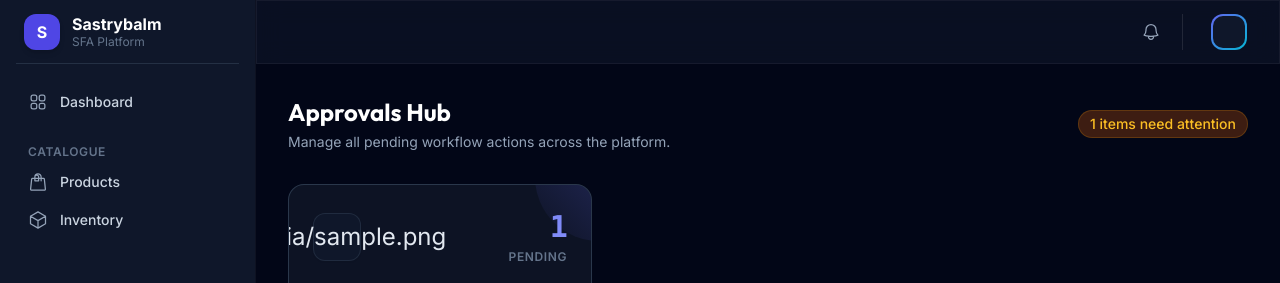
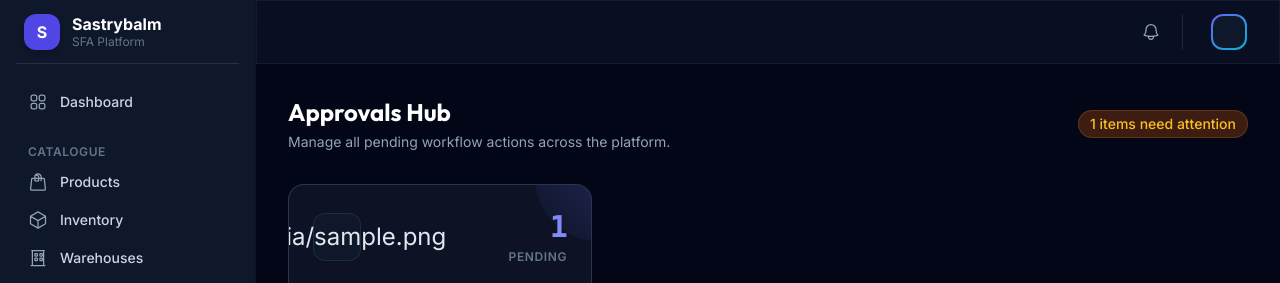
Before and after one commit to abhitejvissamsetty/Sastrybalm, a FastAPI app: template app/templates/approvals/hub.html in a window 1280 px wide. Shown: the top 283 px of the page. Run offline with FastAPI, Linux system fonts and the light colour scheme; the template is opened without the code that fills it: most values are stand-ins (such as "Sample title", 1, 10 or a date in 2020); data that the repository does not hold is empty.

Commit message:
Update sidebar.html

```diff
--- a/app/templates/shared/sidebar.html
+++ b/app/templates/shared/sidebar.html
@@ -139,6 +139,16 @@
               Inventory
             </a>
           </li>
+          <li>
+            <a href="/warehouses"
+               class="flex items-center gap-x-3 rounded-lg px-3 py-2 font-medium transition-colors duration-100
+                      {% if path.startswith('/warehouses') or path.startswith('/settings/warehouses') %}bg-indigo-600 text-white{% else %}text-slate-300 hover:bg-slate-800 hover:text-white{% endif %}">
+              <svg class="h-5 w-5 flex-shrink-0 {% if not (path.startswith('/warehouses') or path.startswith('/settings/warehouses')) %}text-slate-400{% endif %}" fill="none" viewBox="0 0 24 24" stroke-width="1.5" stroke="currentColor">
+                <path stroke-linecap="round" stroke-linejoin="round" d="M3.75 21h16.5M4.5 3h15M5.25 3v18m13.5-18v18M9 6.75h1.5s.75 0 .75.75v1.5s0 .75-.75.75H9s-.75 0-.75-.75v-1.5s0-.75.75-.75zm6 0h1.5s.75 0 .75.75v1.5s0 .75-.75.75H15s-.75 0-.75-.75v-1.5s0-.75.75-.75zM9 12h1.5s.75 0 .75.75v1.5s0 .75-.75.75H9s-.75 0-.75-.75v-1.5s0-.75.75-.75zm6 0h1.5s.75 0 .75.75v1.5s0 .75-.75.75H15s-.75 0-.75-.75v-1.5s0-.75.75-.75z" />
+              </svg>
+              Warehouses
+            </a>
+          </li>
         </ul>
       </li>
 
@@ -156,16 +166,6 @@
                 <path stroke-linecap="round" stroke-linejoin="round" d="M15 12a3 3 0 11-6 0 3 3 0 016 0z" />
               </svg>
               Sales Channels
-            </a>
-          </li>
-          <li>
-            <a href="/settings/warehouses"
-               class="flex items-center gap-x-3 rounded-lg px-3 py-2 font-medium transition-colors duration-100
-                      {% if path == '/settings/warehouses' %}bg-indigo-600 text-white{% else %}text-slate-300 hover:bg-slate-800 hover:text-white{% endif %}">
-              <svg class="h-5 w-5 flex-shrink-0 {% if path != '/settings/warehouses' %}text-slate-400{% endif %}" fill="none" viewBox="0 0 24 24" stroke-width="1.5" stroke="currentColor">
-                <path stroke-linecap="round" stroke-linejoin="round" d="M3.75 21h16.5M4.5 3h15M5.25 3v18m13.5-18v18M9 6.75h1.5s.75 0 .75.75v1.5s0 .75-.75.75H9s-.75 0-.75-.75v-1.5s0-.75.75-.75zm6 0h1.5s.75 0 .75.75v1.5s0 .75-.75.75H15s-.75 0-.75-.75v-1.5s0-.75.75-.75zM9 12h1.5s.75 0 .75.75v1.5s0 .75-.75.75H9s-.75 0-.75-.75v-1.5s0-.75.75-.75zm6 0h1.5s.75 0 .75.75v1.5s0 .75-.75.75H15s-.75 0-.75-.75v-1.5s0-.75.75-.75z" />
-              </svg>
-              Warehouses
             </a>
           </li>
           <li>
```
